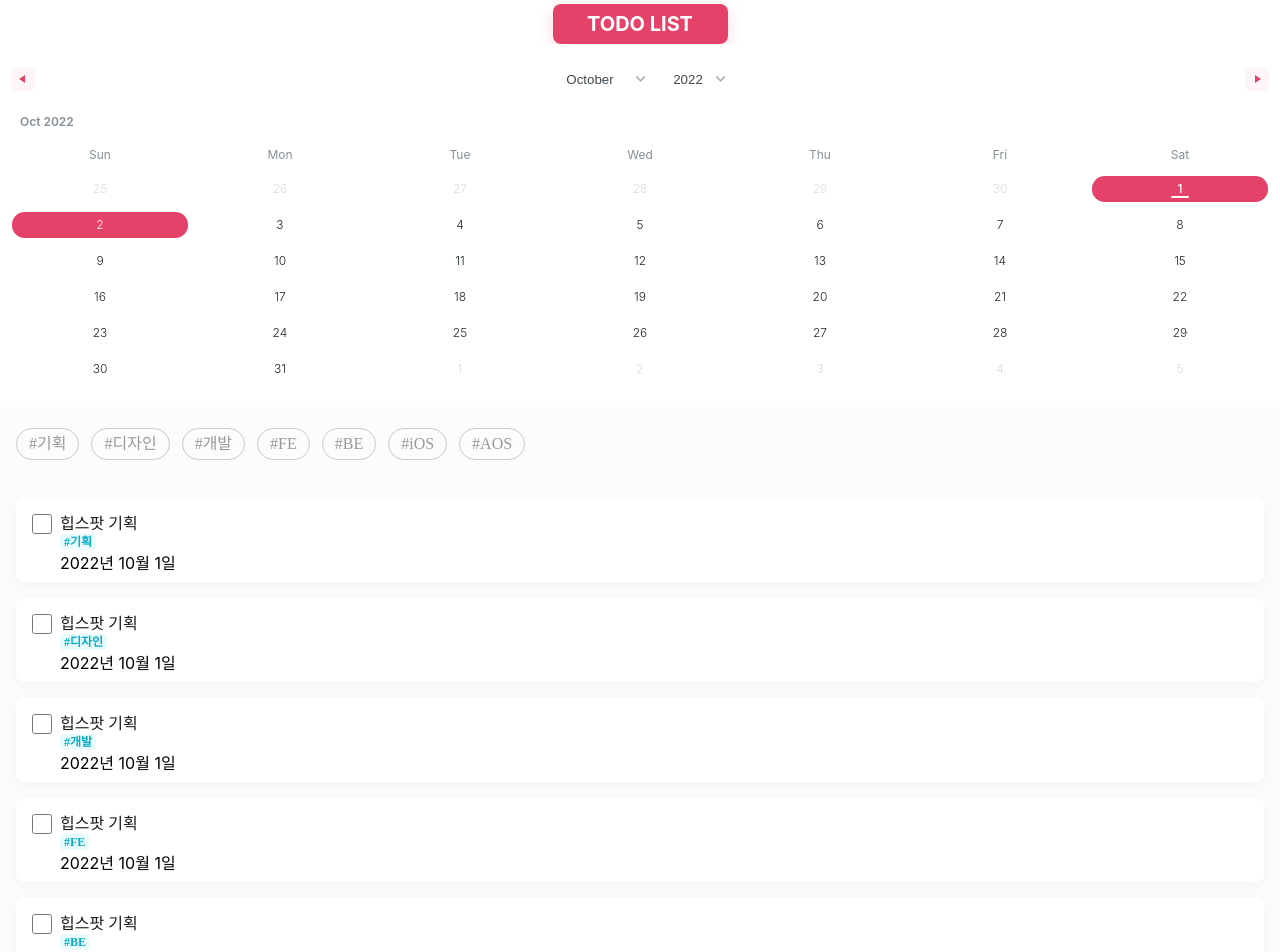
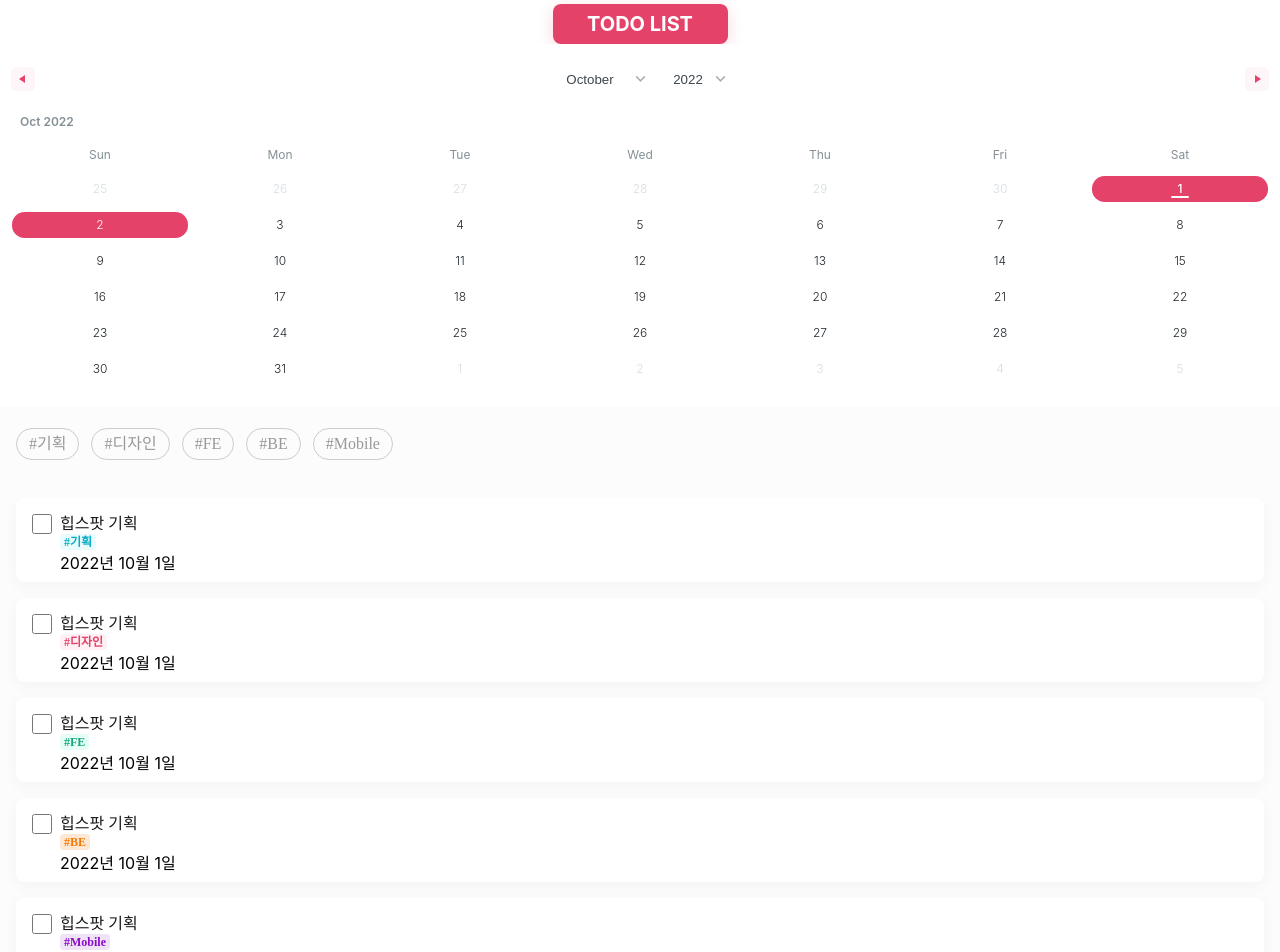
Before and after one commit to Hipspot/hipSpot-toyproject-frontend, a React (Create React App) app: page / in a window 1280 px wide. Shown: the top 952 px of the page. Built offline with nearby package versions, Linux system fonts and the light colour scheme.

Commit message:
Feat: tag 색 추가

```diff
--- a/package.json
+++ b/package.json
@@ -3,8 +3,8 @@
   "version": "0.1.0",
   "private": true,
   "dependencies": {
+    "axios": "^0.27.2",
     "date-fns": "^2.29.3",
-    "axios": "^0.27.2",
     "react": "^18.2.0",
     "react-date-range": "^1.4.0",
     "react-dom": "^18.2.0",
--- a/src/App.jsx
+++ b/src/App.jsx
@@ -37,7 +37,7 @@ function App() {
           showDateDisplay={false}
         />
       </Calendar>
-      <Section>
+      <Section style={{ position: "sticky", top: 0 }}>
         <TagList>
           {tags.map((tag) => (
             <Tag>{tag.name}</Tag>
@@ -47,7 +47,7 @@ function App() {
       <Section>
         <CardList>
           {tags.map((tag) => (
-            <Card color={tag.color}>
+            <Card color={tag.color} backgroundColor={tag.backgroundColor}>
               <div className="left">
                 <input type="checkbox" />
               </div>
@@ -120,6 +120,10 @@ const Calendar = styled.div`
   .rdrDayToday .rdrDayNumber span:after {
     background-color: #e44269;
   }
+
+  .CalendarDay__selcted {
+    border-radius: 90%;
+  }
 `;
 
 const Section = styled.section`
--- a/src/components/CardList.jsx
+++ b/src/components/CardList.jsx
@@ -48,13 +48,13 @@ export const Card = styled.div`
     display: flex;
     justify-content: center;
     align-items: center;
-    background-color: #e9fbfd;
+    background-color: ${(props) => props.backgroundColor};
     border-radius: 4px;
 
     font-family: "Apple SD Gothic Neo";
     font-weight: 600;
     font-size: 12px;
     line-height: 16px;
-    color: #06adc4;
+    color: ${(props) => props.color};
   }
 `;
--- a/src/constants/tag.js
+++ b/src/constants/tag.js
@@ -10,42 +10,35 @@ export const tags = [
     color: "#E44269",
   },
   {
-    name: "#개발",
+    name: "#FE",
     backgroundColor: "#E5FDF6",
     color: "#14A87B",
   },
   {
-    name: "#FE",
-    backgroundColor: "",
-    color: "#",
+    name: "#BE",
+    backgroundColor: "#FDE8D4",
+    color: "#F77904",
   },
   {
-    name: "#BE",
-    backgroundColor: "",
-    color: "#",
-  },
-  {
-    name: "#iOS",
-    backgroundColor: "",
-    color: "#",
-  },
-  {
-    name: "#AOS",
-    backgroundColor: "",
-    color: "",
+    name: "#Mobile",
+    backgroundColor: "#EFE3F5",
+    color: "#8C0AC9",
   },
 ];
 
 export default function getTagColor(tagName) {
   switch (tagName) {
-    case "#개발":
-      return "#E9FBFD";
     case "#기획":
-      return "#E9FBFD";
+      return "#06ADC4";
+    case "#디자인":
+      return "#E44269";
     case "#FE":
-      return "#E9FBFD";
+      return "#14A87B";
     case "#BE":
-      return "#E9FBFD";
+      return "#F77904";
+    case "Mobile":
+      return "#8C0AC9";
+
     default:
       return "#E9FBFD";
   }
```
Also changed, not shown: 1 other file (tests, documents, lock files or other folders).
